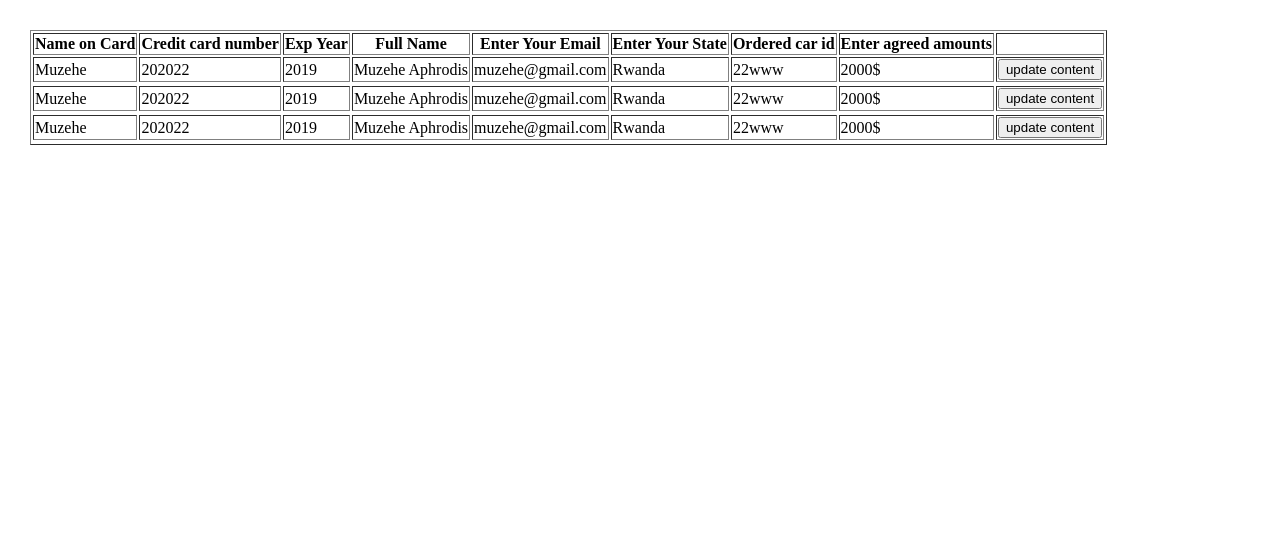
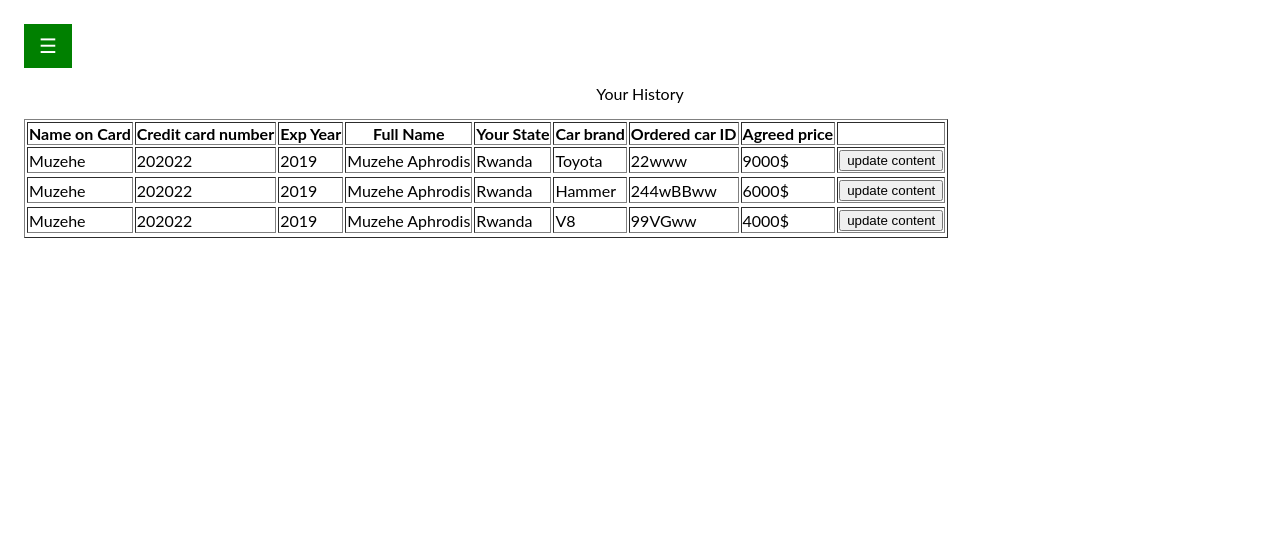
Before and after one commit to nshutijonathan/Auto-Mart, a plain HTML site: page html/update_price_purchase_order.html in a window 1280 px wide. Drawn offline with Linux system fonts and the light colour scheme.

Commit message:
[ft1-user-update-purchase-order-166025089]added car brand.

```diff
--- a/html/update_price_purchase_order.html
+++ b/html/update_price_purchase_order.html
@@ -1,20 +1,32 @@
+<!DOCTYPE html>
+<html>
 <head>
-<meta charset=utf-8 />
-<title></title>
-<style type="text/css">
-body {margin: 30px;}
-</style>
-</head><body>
+  <title></title>
+  <link rel="stylesheet" type="text/css" href="../css/webpages.css">
+</head>
+<body>
+  <div id="mySidebar" class="sidebar">
+  <a href="javascript:void(0)" class="closebtn" onclick="closeNav()">×</a>
+  <a href="homepage.html">Home</a>
+  <a href="update_price_purchase_order.html">Update price PO</a>
+  <a href="#">All Unsold cars</a>
+  <a href="#">Unsold cars in range</a>
+  <a href="landing.html">Log out</a>
+</div>
+
+<div id="main">
+  <button class="openbtn" onclick="openNav()">☰</button>
+  <p>Your History</p>
 <table id="myTable" border="1">
   <tr>
     <th>Name on Card</th>
     <th>Credit card number</th>
     <th>Exp Year</th>
     <th>Full Name</th>
-    <th>Enter Your Email</th>
-    <th>Enter Your State</th>
-    <th>Ordered car id</th>
-    <th>Enter agreed amounts</th>
+    <th>Your State</th>
+    <th>Car brand</th>
+    <th>Ordered car ID</th>
+    <th>Agreed price</th>
     <th></th>
   </tr>
 
@@ -23,10 +35,10 @@ body {margin: 30px;}
   <td>202022</td>
   <td>2019</td>
   <td>Muzehe Aphrodis</td>
-  <td>muzehe@gmail.com</td>
   <td>Rwanda</td>
+  <td>Toyota</td>
   <td>22www</td>
-  <td>2000$</td>
+  <td>9000$</td>
   <td><input type="button" onclick="changecontent()" value="update content"></td>
   <tr>
     <tr>
@@ -34,10 +46,10 @@ body {margin: 30px;}
   <td>202022</td>
   <td>2019</td>
   <td>Muzehe Aphrodis</td>
-  <td>muzehe@gmail.com</td>
   <td>Rwanda</td>
-  <td>22www</td>
-  <td>2000$</td>
+  <td>Hammer</td>
+  <td>244wBBww</td>
+  <td>6000$</td>
   <td><input type="button" onclick="changecontent()" value="update content"></td>
   <tr>
     <tr>
@@ -45,13 +57,14 @@ body {margin: 30px;}
   <td>202022</td>
   <td>2019</td>
   <td>Muzehe Aphrodis</td>
-  <td>muzehe@gmail.com</td>
   <td>Rwanda</td>
-  <td>22www</td>
-  <td>2000$</td>
+  <td>V8</td>
+  <td>99VGww</td>
+  <td>4000$</td>
   <td><input type="button" onclick="changecontent()" value="update content"></td>
   <tr>
 </table>
 <script src="../js/auth.js">
         </script>
 </body>
+</html>
--- a/js/auth.js
+++ b/js/auth.js
@@ -45,8 +45,8 @@ function PurchaseConfirm(){
   }
 }
 function changecontent(){
-  rn=window.prompt("Enter Row number(0,1,2,3)","0");
-  cn=window.prompt("Enter Column number(0,1,2,3)","0");
+  rn=window.prompt("Enter Row number(0,1,2,3,4,5,6)","0");
+  cn=window.prompt("Enter Column number(0,1,2,3,4,5,6)","0");
   content=window.prompt("Enter the price");
   result=document.getElementById('myTable').rows[parseInt(rn,10)].cells;
   result[parseInt(cn,10)].innerHTML=content;
```
